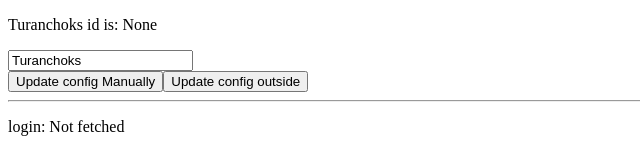
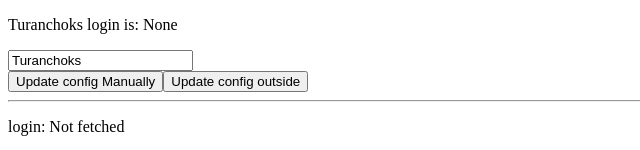
Before and after one commit to Turanchoks/use-axios-request, a React (Create React App) app: page / in a window 1280 px wide. Shown: the top 150 px of the page, without its empty margins (0-640 px from the left). Built offline with nearby package versions, Linux system fonts and the light colour scheme; the HTML template or start-up script is replaced by a standard one.

Commit message:
Update src/index.tsx
Co-Authored-By: Turanchoks <ipuncho@gmail.com>

```diff
--- a/src/index.tsx
+++ b/src/index.tsx
@@ -78,7 +78,7 @@ function App() {
   return (
     <div>
       <p>
-        {username} id is:{' '}
+        {username} login is:{' '}
         {state.isFetching
           ? 'Loading'
           : state.error
```
